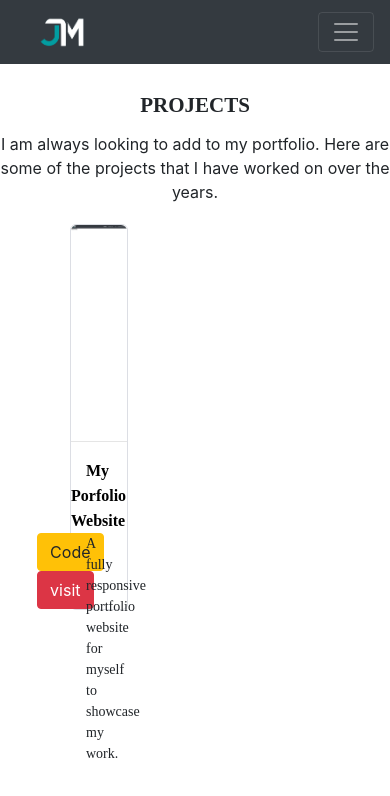
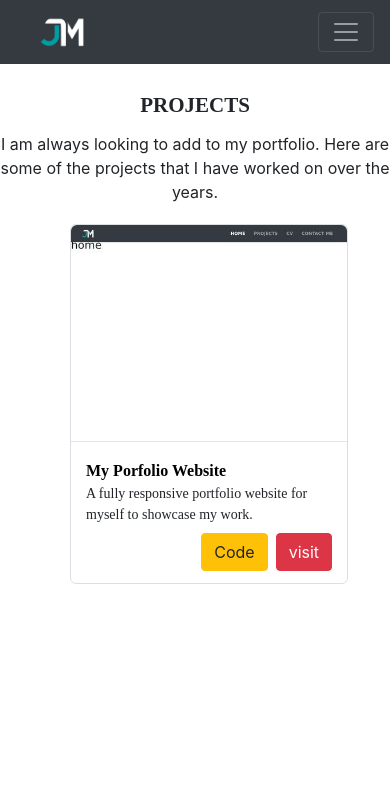
Before and after one commit to JoshMurunga/portfolio, a React (Create React App) app: page /projects in a window 390 px wide. Shown: the top 796 px of the page. Built offline with nearby package versions, Linux system fonts and the light colour scheme.

Commit message:
fix responsiveness

```diff
--- a/src/App.css
+++ b/src/App.css
@@ -469,6 +469,7 @@ a:hover {
 
 .projects-container {
   padding: 20px 70px 20px 70px;
+  width: 1349px;
 }
 
 .project-box {
```
